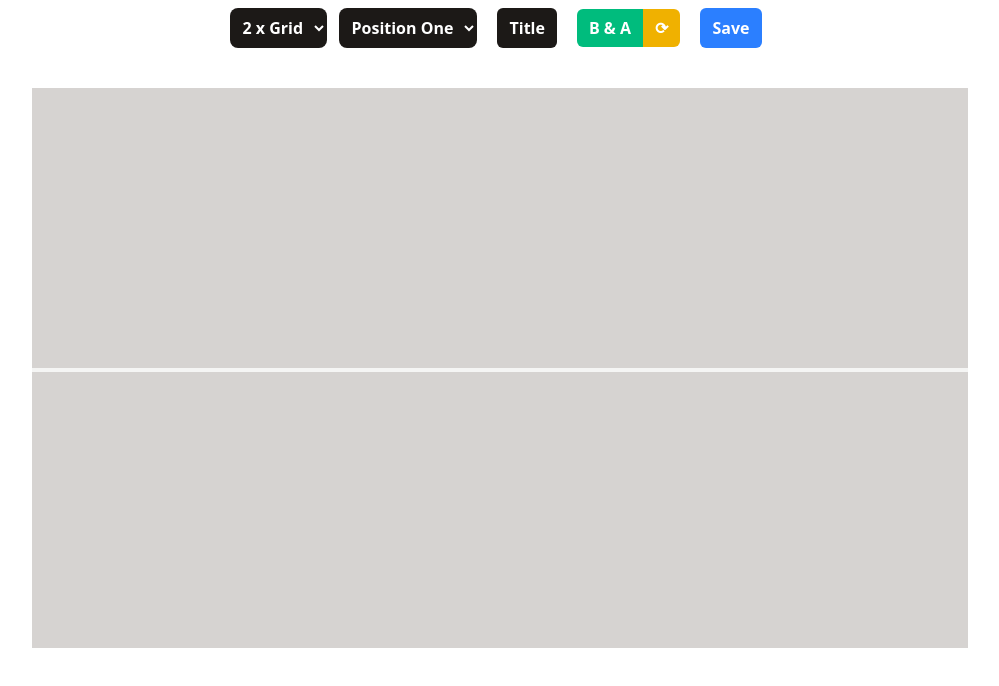
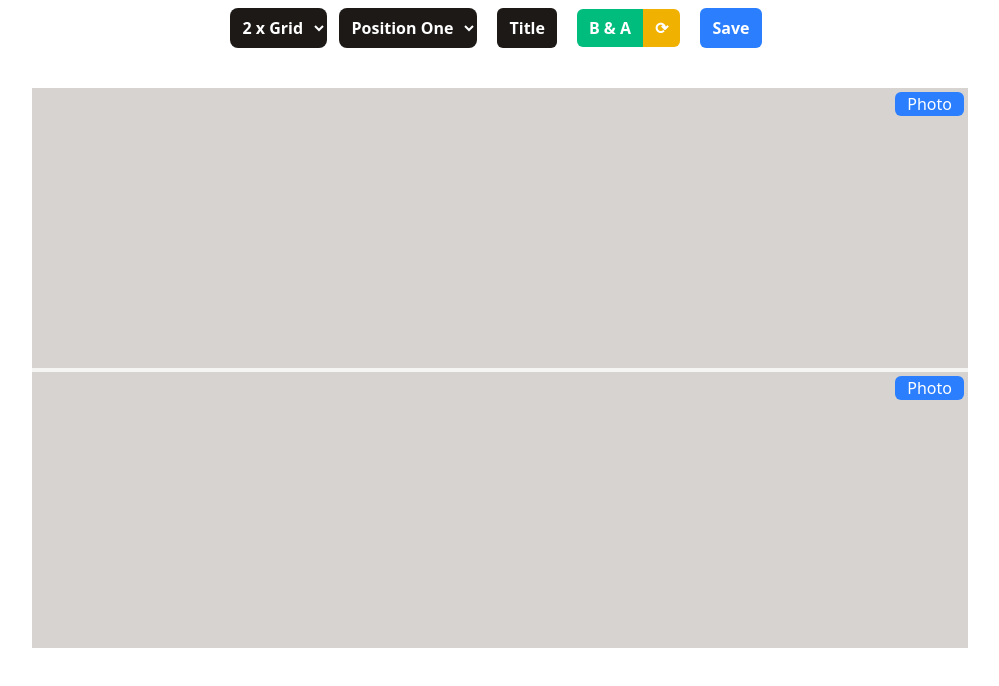
Before and after one commit to aung-myat76/activity-maker, a React (Vite) app: page / in a window 1280 px wide. Shown: the top 686 px of the page, without its empty margins (140-1139 px from the left). Built offline with nearby package versions, Linux system fonts and the light colour scheme.

Commit message:
add floating image label

```diff
--- a/src/components/Actions.jsx
+++ b/src/components/Actions.jsx
@@ -20,7 +20,7 @@ const Actions = ({ toggleShowTitle, onAddTags, onReversedTags }) => {
                 filter: (node) => {
                     if (
                         node.classList &&
-                        node.classList.contains("moveable-control-box")
+                        node.classList.contains("imageLabel")
                     ) {
                         return false;
                     }
--- a/src/components/Image.jsx
+++ b/src/components/Image.jsx
@@ -80,7 +80,9 @@ const Image = React.memo(({ col, id, addTags, reversedTags }) => {
             <div className="size-full">
                 <label
                     htmlFor={currentInput}
-                    className="absolute inset-0 z-50"></label>
+                    className="imageLabel absolute top-1 right-1 z-50 bg-blue-500 text-white rounded-md px-3">
+                    Photo
+                </label>
                 <input
                     type="file"
                     id={currentInput}
```
